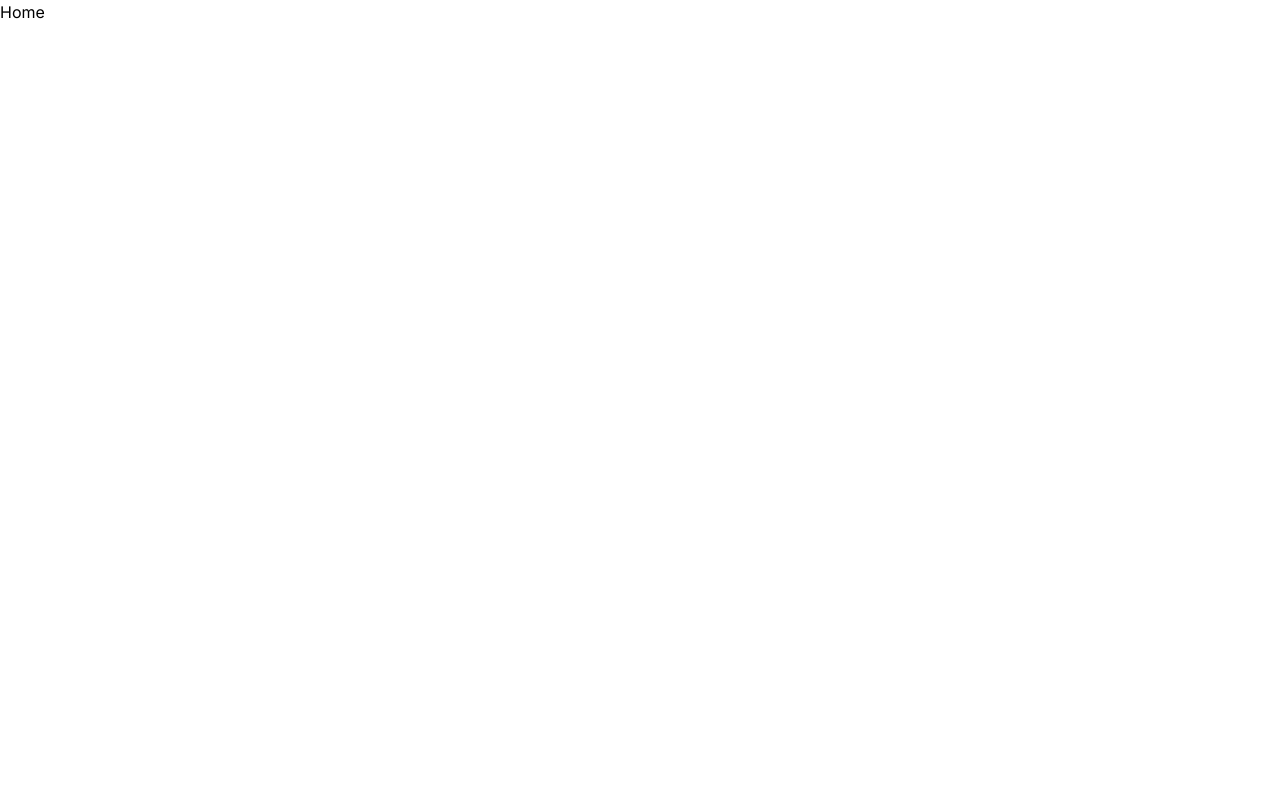
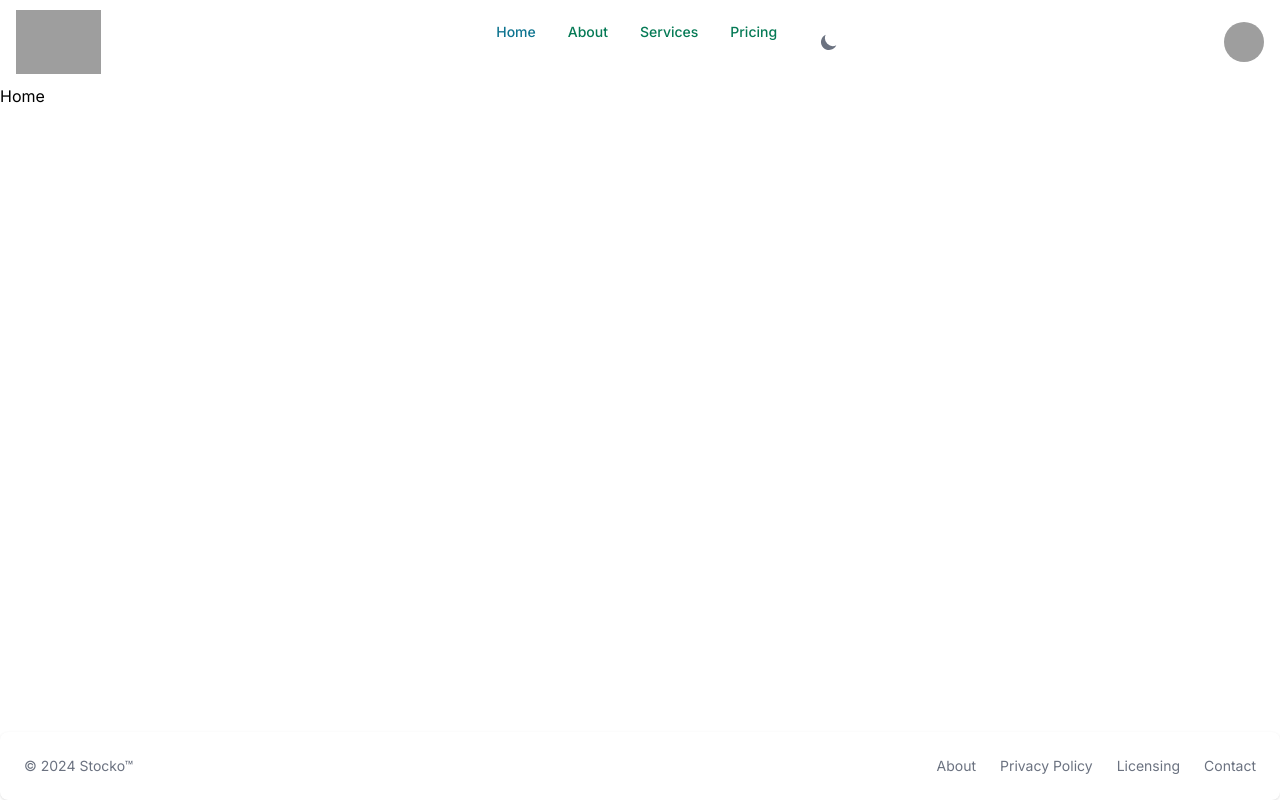
Before and after one commit to Muthomi254/stock.o_fend, a Next.js app: page / in a window 1280 px wide. Built offline with nearby package versions, Linux system fonts and the light colour scheme; grey boxes are pictures that could not be loaded.

Commit message:
(chor): configuring the navbar and footer to the layout

```diff
--- a/src/app/layout.jsx
+++ b/src/app/layout.jsx
@@ -1,17 +1,22 @@
-import { Inter } from "next/font/google";
-import ".././globals.css";
+import { Inter } from 'next/font/google';
+import { ThemeModeScript } from 'flowbite-react';
+import '../globals.css';
+import Navbar from './(components)/Navbar';
+import Footer from './(components)/Footer';
 
-const inter = Inter({ subsets: ["latin"] });
-
-export const metadata = {
-  title: "Create Next App",
-  description: "Generated by create next app",
-};
+const inter = Inter({ subsets: ['latin'] });
 
 export default function RootLayout({ children }) {
   return (
     <html lang="en">
-      <body className={inter.className}>{children}</body>
+      <head>
+        <ThemeModeScript />
+      </head>
+      <body className={`${inter.className} flex flex-col min-h-screen`}>
+        <Navbar />
+        <main className="flex-grow">{children}</main>
+        <Footer />
+      </body>
     </html>
   );
 }
```
